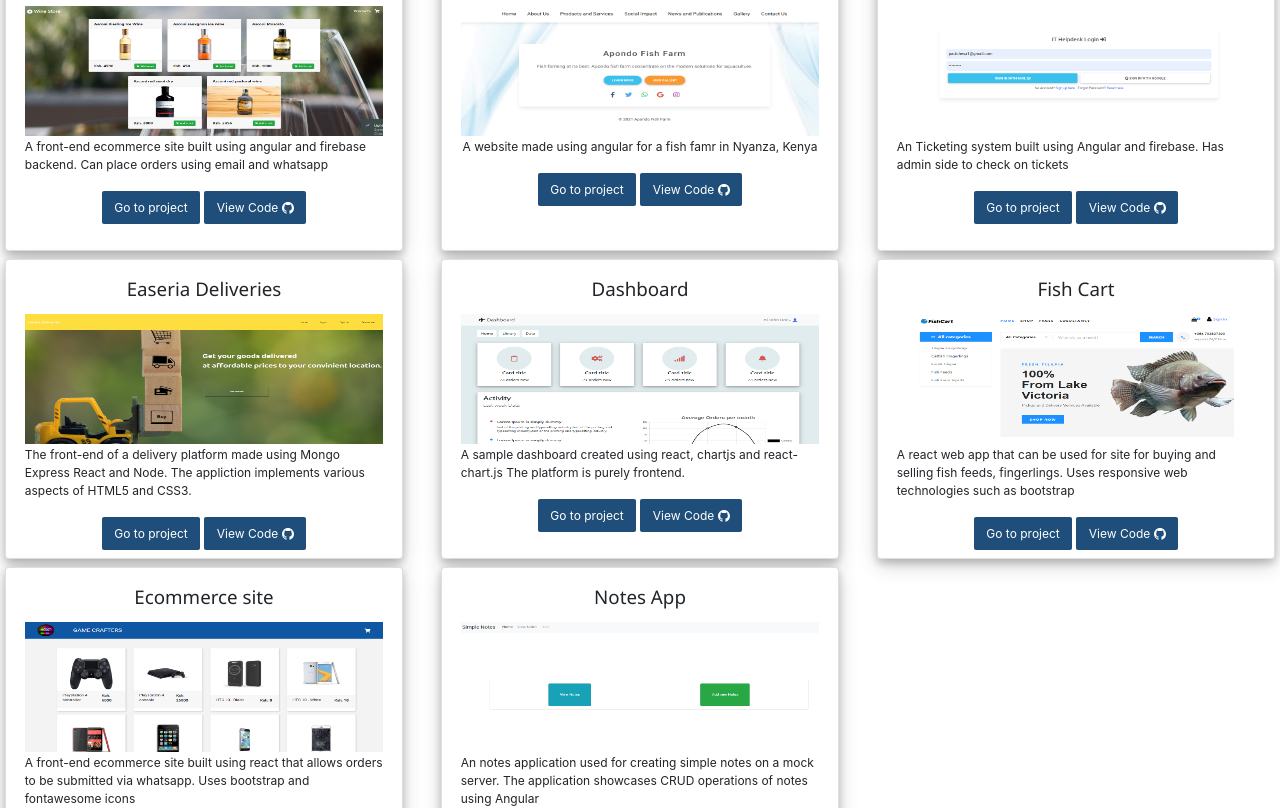
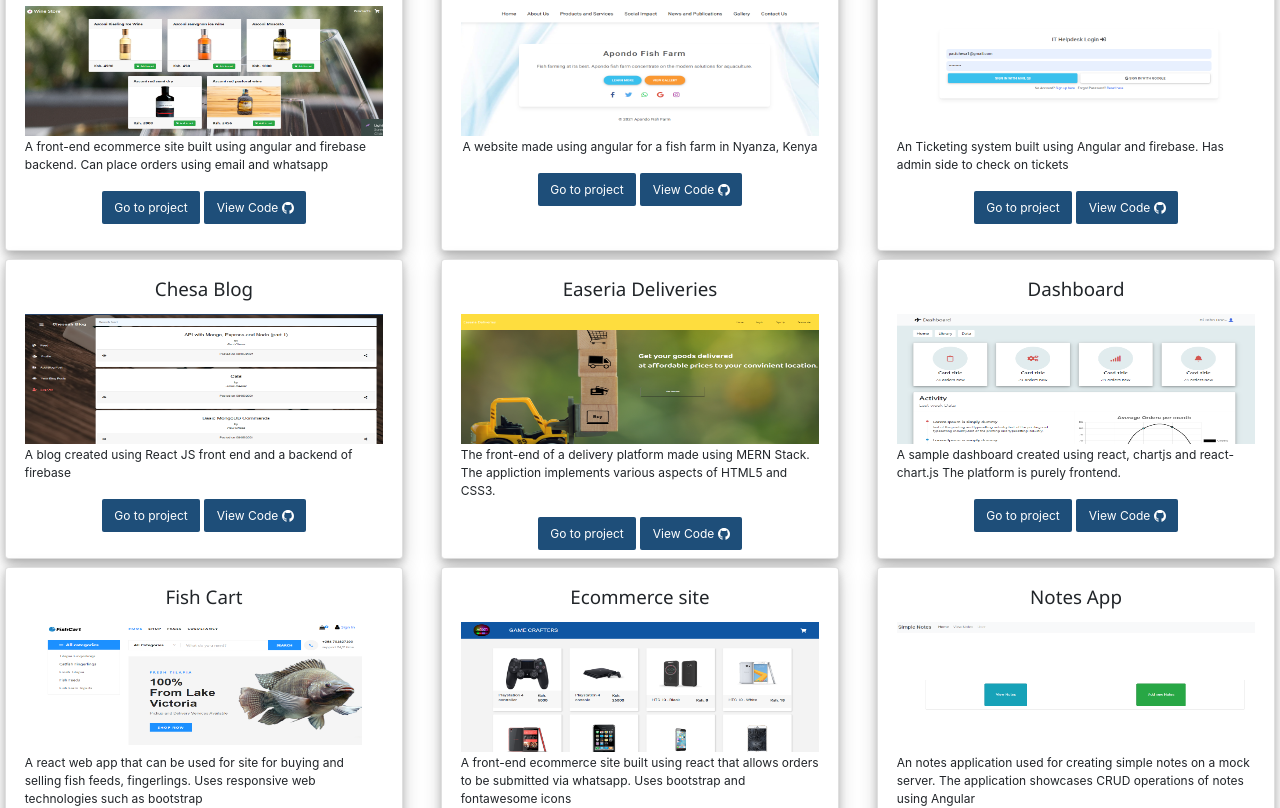
Before and after one commit to pchessah/personal-website, a React (Create React App) app: page / in a window 1280 px wide. Shown: the part 1060-1868 px from the top of the page. Built offline with nearby package versions, Linux system fonts and the light colour scheme.

Commit message:
Add new project

```diff
--- a/src/Home.jsx
+++ b/src/Home.jsx
@@ -116,7 +116,8 @@ function Home() {
                         <li>HTML5, CSS3</li>
                         <li>Version Control using Git and Github</li>
                         <li>Software Best Practices</li>
-                        <li>Website deployment using Heroku</li>
+                        <li>Website management using CPanel</li>
+                        <li>Website deployment using Netlify, Vercel and Heroku</li>
                         <li>Editor experience using VScode and Sublime</li>
                         <li>Debugging using chrome developer tools</li>
                       </ul>
@@ -163,13 +164,13 @@ function Home() {
                       </h5>
                       <h6 className="">
                         <i className="fa fa-calendar fa-fw w3-margin-right"></i>
-                        November 2020 -{' '}
-                        <span
+                        November 2020 - May 2021
+                        {/* <span
                           className="w3-tag w3-round"
                           style={{ backgroundColor: '#1e4e79' }}
                         >
                           Current
-                        </span>
+                        </span> */}
                       </h6>
                       <p>
                         Collaborate with other departments to determine
--- a/src/Projects.jsx
+++ b/src/Projects.jsx
@@ -10,6 +10,7 @@ import dashboard from "./assets/chesa-dashboard.png";
 import fishcart from "./assets/fish-cart.png";
 import apondoFishApp from "./assets/Apondo-fish-farm.png"
 import It_Helpdesk from "./assets/IT-Helpdesk.png"
+import chesa_blog from "./assets/chesa-blog.png"
 
 function Projects() {
   return (
@@ -58,8 +59,8 @@ function Projects() {
               alt="apondo-fish-farm"
               className="project-img"
             />
-                <CardText>
-                 A website made using angular for a fish famr in Nyanza, Kenya
+            <CardText className="project-description">
+              A website made using angular for a fish farm in Nyanza, Kenya
             </CardText>
             <Row>
               <a
@@ -120,6 +121,43 @@ function Projects() {
 
         <Col sm="12" md="6" lg="4">
           <Card body className="project-card">
+            <CardTitle tag="h5">Chesa Blog </CardTitle>
+            <img
+              src={chesa_blog}
+              alt="chesa-blog"
+              className="project-img"
+            />
+            <CardText>
+              A blog created using React JS front end and a backend of firebase
+            </CardText>
+            <Row>
+              <a
+                href="https://chesa-blog.vercel.app/"
+                target="_blank"
+                rel="noopener noreferrer"
+              >
+                <button className="project-card-btns">Go to project</button>
+              </a>
+              <a
+                href="https://github.com/pchessah/blog-react"
+                target="_blank"
+                rel="noopener noreferrer"
+              >
+                <button className="project-card-btns">
+                  View Code <GoMarkGithub />
+                </button>
+              </a>
+            </Row>
+          </Card>
+        </Col>
+
+        <br />
+
+
+        {/* ---------------------------------------------------------------------------------------------------------------------------------------------------------------------------- */}
+
+        <Col sm="12" md="6" lg="4">
+          <Card body className="project-card">
             <CardTitle tag="h5">Easeria Deliveries </CardTitle>
             <img
               src={easeria}
@@ -127,8 +165,7 @@ function Projects() {
               className="project-img"
             />
             <CardText>
-                    The front-end of a delivery platform made using Mongo Express
-                    React and Node. The appliction implements various aspects of
+              The front-end of a delivery platform made using MERN Stack. The appliction implements various aspects of
               HTML5 and CSS3.
             </CardText>
             <Row>
@@ -155,7 +192,7 @@ function Projects() {
         <br />
         {/* ---------------------------------------------------------------------------------------------------------------------------------------------------------------------------- */}
 
-            <Col  sm="12" md="6" lg="4">
+        <Col sm="12" md="6" lg="4">
           <Card body className="project-card">
             <CardTitle tag="h5">Dashboard </CardTitle>
             <img
--- a/src/components/Navbar.jsx
+++ b/src/components/Navbar.jsx
@@ -12,7 +12,7 @@ const NavigationBar = () => {
         top: "0",
         width: "100%",
         zIndex: "1",
-        backgroundColor: "#091230",
+        backgroundColor: "#080A30",
         color: "white"
       }}
     >
```
Also changed, not shown: src/App.css (line endings or trailing spaces), src/assets/chesa-blog.png (added). Lines whose indentation alone changed are shown as unchanged.
